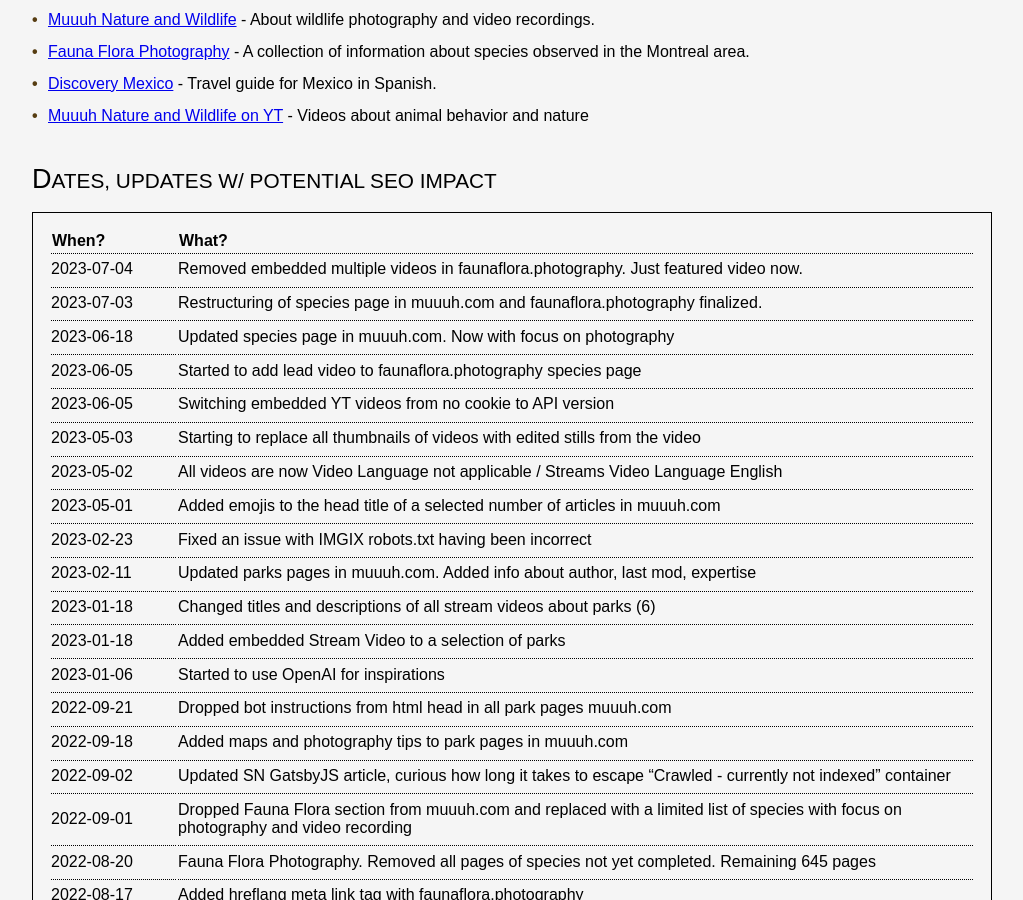
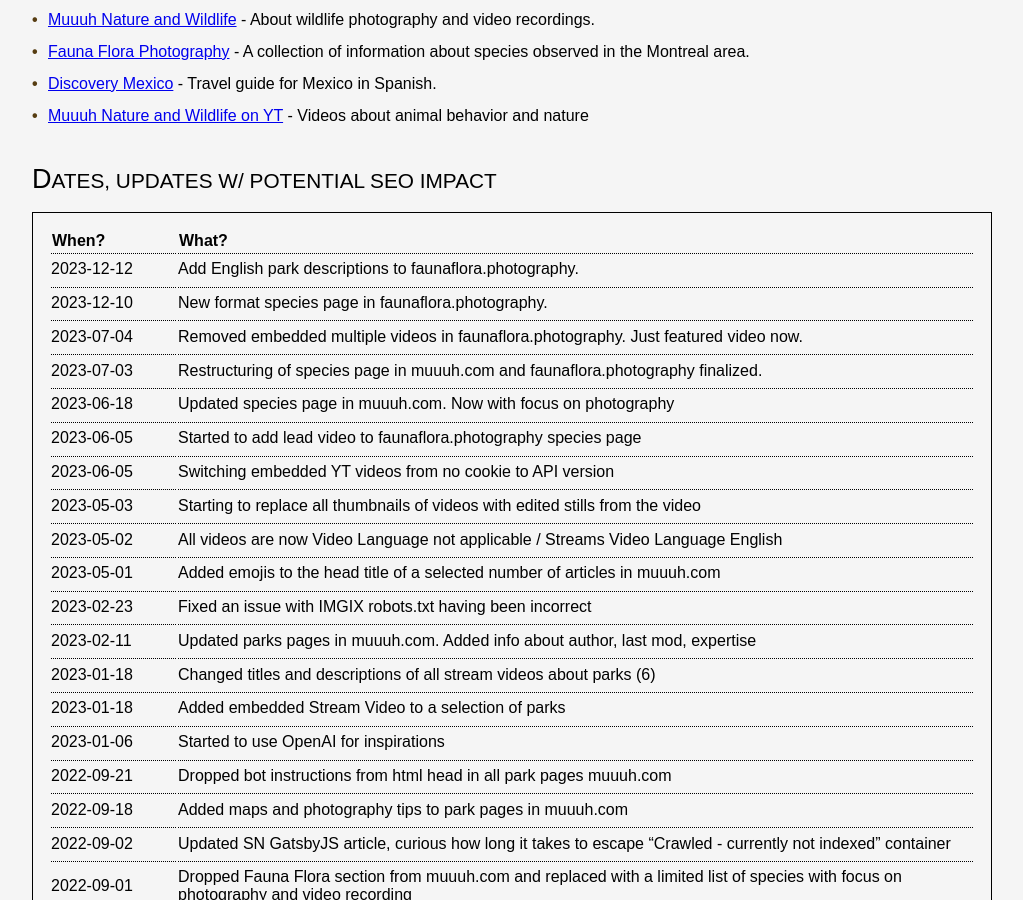
Before and after one commit to KHMuller/khmuller.github.io, a Jekyll site: the page built from index.md, in a window 1280 px wide and 900 px high, scrolled down 461 px. Shown: the whole window, without its empty margins (128-1151 px from the left). Built offline with Jekyll 4.4.1, drawn with Linux system fonts in a browser that asks for light colours.

Commit message:
Update Recent changes

```diff
--- a/index.md
+++ b/index.md
@@ -24,6 +24,8 @@ But there is some exciting news. Kochtipps.ch, a website with hundreds of typica
 
 |When?|What?|
 |:---|:---|
+|2023-12-12|Add English park descriptions to faunaflora.photography.|
+|2023-12-10|New format species page in faunaflora.photography.|
 |2023-07-04|Removed embedded multiple videos in faunaflora.photography. Just featured video now.|
 |2023-07-03|Restructuring of species page in muuuh.com and faunaflora.photography finalized.|
 |2023-06-18|Updated species page in muuuh.com. Now with focus on photography|
```
